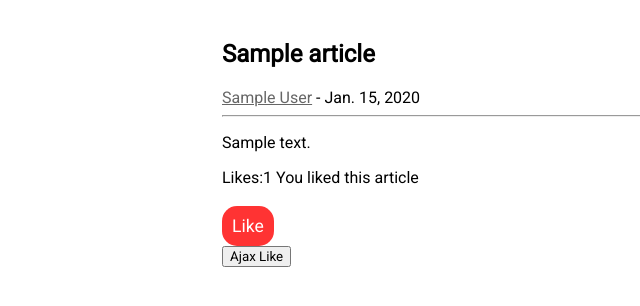
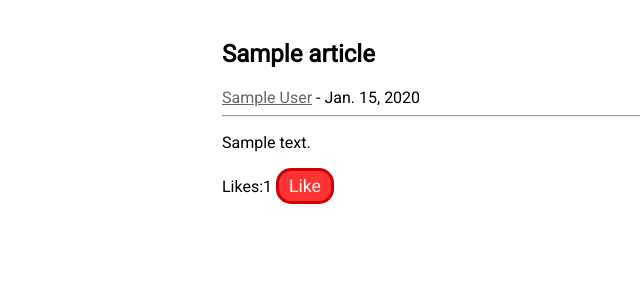
Before and after one commit to punk1503/NewsTeller, a Django app: page /article/1 in a window 1280 px wide. Shown: the part 70-376 px from the top of the page, without its empty margins (18-658 px from the left). Run offline with Django 3.2, Linux system fonts and the light colour scheme; a user stored in the database is signed in; tables that the repository leaves empty hold one stand-in row (values such as "Sample post"); grey boxes marked "Sample" are stand-in pictures.

Commit message:
Added bew like button styling #10
Like button now changes colors when article is liked.
Renamed article_overview.js file.

```diff
--- a/news/static/news/css/article_overview.css
+++ b/news/static/news/css/article_overview.css
@@ -9,10 +9,18 @@
 }
 
 .like-btn {
-	border: none;
+	cursor: pointer;
+	border: 3px hsl(0, 0%, 80%) solid;
 	border-radius: 15px;
-	padding: 10px;
+	padding: 5px 10px;
 	font-size: 1.1em;
+	background-color: white;
+	color: black;
+	transition: 0.1s ease-in;
+}
+
+.like-btn.checked {
 	background-color: hsl(0, 100%, 60%);
+	border-color: hsl(0, 100%, 40%);
 	color: white;
 }
--- a/news/static/news/js/article_overview.js
+++ b/news/static/news/js/article_like_ajax.js
@@ -17,6 +17,12 @@ function create_request () {
 			if (httpRequest.status == 200) {
 				const response_data = JSON.parse(httpRequest.responseText)
 				update_like_counter(response_data.like_counter)
+				let like_button = document.querySelector('.like-btn')
+				if (response_data.current_user_liked) {
+					like_button.classList.add('checked')
+				} else {
+					like_button.classList.remove('checked')
+				}
 			}
 		}
 	}
--- a/news/templates/news/pages/article_overview.html
+++ b/news/templates/news/pages/article_overview.html
@@ -14,20 +14,12 @@
 	<p>{{ article.article_text }}</p>
 	<!--TODO: add likes and comments-->
 	<span>Likes:<span id="likes_span">{{ article.likers.all.count }}</span></span>
-	{% if user in article.likers.all %}
-		<span>You liked this article</span>
-	{% endif %}
 	{% if user.is_authenticated %}
-		<form method="POST">
-			{% csrf_token %}
-			<br>
-			<button type="submit" class="like-btn">Like</button>
-		</form>
-		<button onclick="send_request({{ user.id }})">Ajax Like</button>
+		<button onclick="send_request({{ user.id }})" class="like-btn{% if user in article.likers.all %} checked{% endif %}">Like</button>
 	{% endif %}
 </div>
 <script>
 	window.CSRF_TOKEN = `{{ csrf_token }}`
 </script>
-<script src="{% static 'news/js/article_overview.js' %}"></script>
+<script src="{% static 'news/js/article_like_ajax.js' %}"></script>
 {% endblock %}
--- a/news/views.py
+++ b/news/views.py
@@ -42,7 +42,10 @@ def article_overview(request, article_id):
 			context['article'].likers.remove(request.user)
 		else:
 			context['article'].likers.add(request.user)
-		return JsonResponse({'like_counter': context['article'].likers.all().count()})
+		return JsonResponse({
+			'like_counter': context['article'].likers.all().count(),
+			'current_user_liked': request.user in context['article'].likers.all()
+		})
 	return render(request, 'news/pages/article_overview.html', context)
 
 def registration(request):
```
